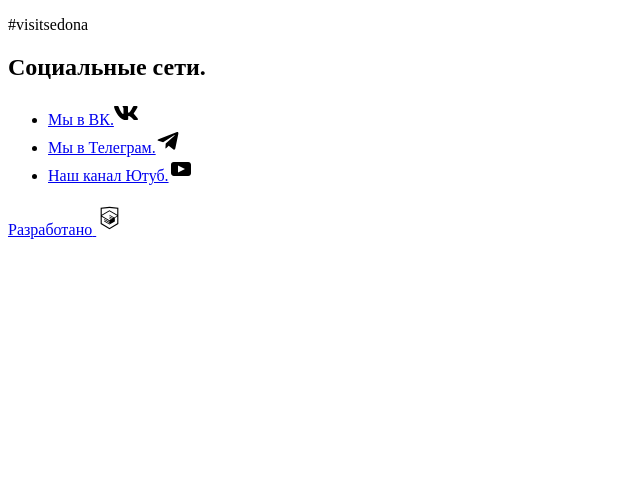
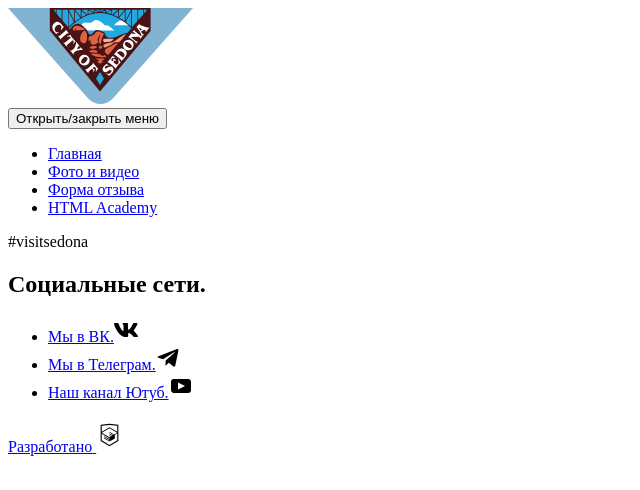
Before and after one commit to htmlacademy-adaptive/1728247-sedona-27, a website: page source/catalog.html in a window 1280 px wide. Shown: the whole page, without its empty margins (0-640 px from the left). Drawn offline with Linux system fonts and the light colour scheme.

Commit message:
additions

```diff
--- a/source/catalog.html
+++ b/source/catalog.html
@@ -7,6 +7,34 @@
   <body>
     <div class="body-container">
 
+      <header class="main-header">
+        <a class="main-header__logo logo" href="index.html" aria-label="Ссылка на главную страницу.">
+          <img src="img/logo-sedona.svg" class="logo_image" width="185" height="96" alt="Логотип Седоны.">
+        </a>
+        <nav class="main-nav">
+          <button class="main-nav__toggle" type="button"><span class="visually-hidden">Открыть/закрыть меню</span></button>
+          <div class="main-nav__wrapper">
+            <ul class="main-nav__menu">
+              <li class="main-nav__item">
+                <a class="main-nav__link" href="index.html">Главная</a>
+              </li>
+              <li class="main-nav__item">
+                <a class="main-nav__link" href="catalog.html">Фото и видео</a>
+              </li>
+              <li class="main-nav__item">
+                <a class="main-nav__link" href="form.html">Форма отзыва</a>
+              </li>
+              <li class="main-nav__item">
+                <a class="main-nav__link" href="https://htmlacademy.ru">HTML Academy</a>
+              </li>
+            </ul>
+          </div>
+        </nav>
+      </header>
+
+      <main class="main-container">
+
+      </main>
 
       <footer class="page-footer">
         <p class="page-footer__title">#visitsedona</p>
@@ -23,6 +51,7 @@
           </a>
         </section>
       </footer>
+
     </div>
   </body>
 </html>
```
Also changed, not shown: source/form.html (+30 -1 lines).
